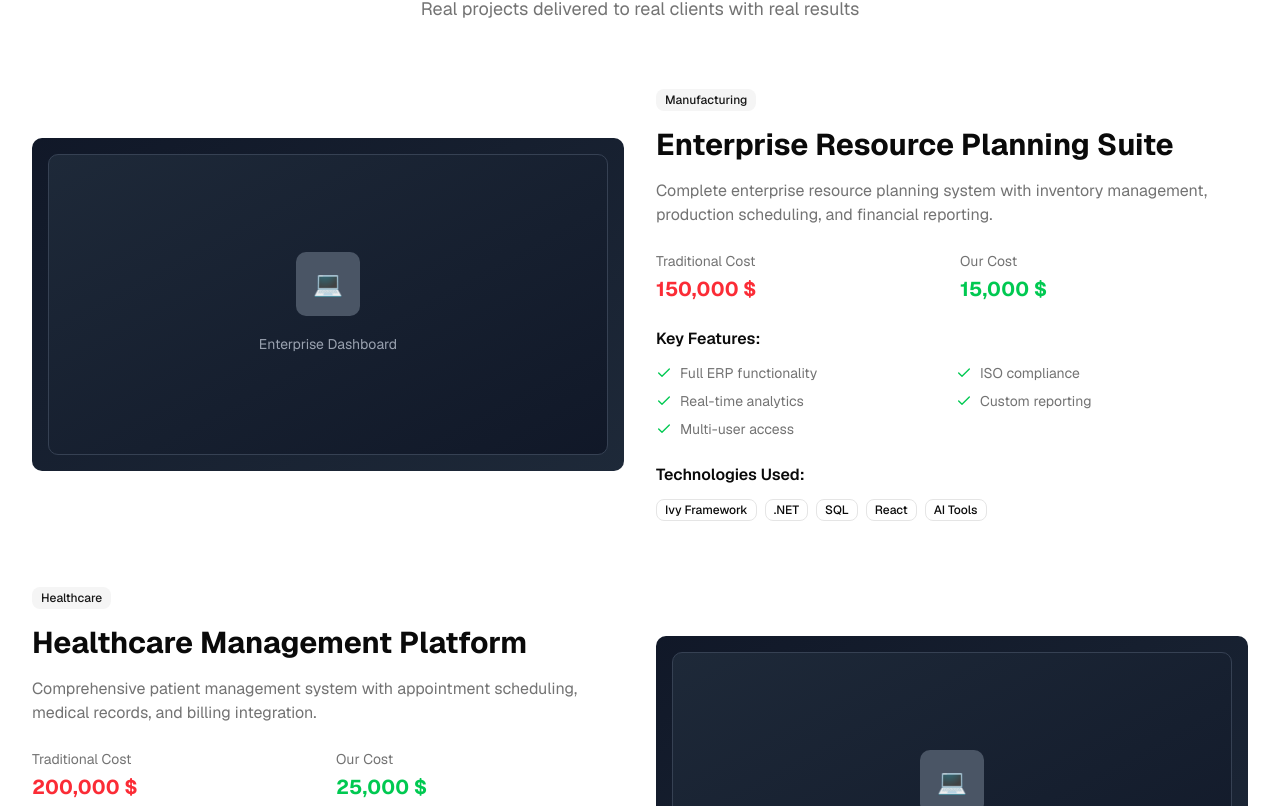
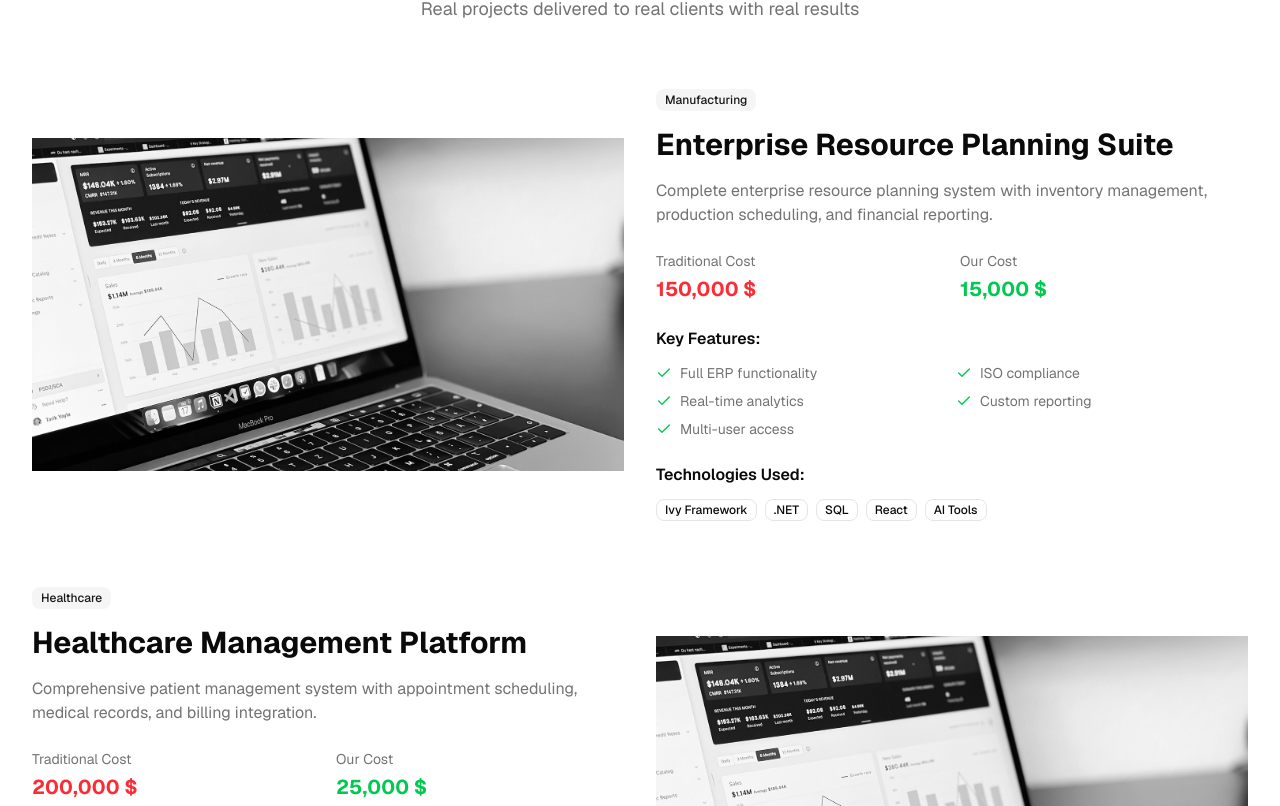
Before and after one commit to SpaceCorps/web, a React (Vite) app: page /portfolio in a window 1280 px wide. Shown: the part 714-1520 px from the top of the page. Built offline with nearby package versions, Linux system fonts and the light colour scheme.

Commit message:
feat: add project card example images

```diff
--- a/src/components/FeaturedProjectsSection/FeaturedProjectsSection.tsx
+++ b/src/components/FeaturedProjectsSection/FeaturedProjectsSection.tsx
@@ -25,12 +25,12 @@ const ProjectCard: React.FC<ProjectCardProps & { index: number }> = ({
       <div
         className={`${isEven ? "order-2 lg:order-1" : "order-2 lg:order-2"}`}
       >
-        <div className="bg-gradient-to-br from-gray-900 to-gray-800 rounded-lg p-4 aspect-video flex items-center justify-center relative overflow-hidden">
+        <div className="bg-gradient-to-br from-gray-900 to-gray-800 aspect-video flex items-center justify-center relative overflow-hidden">
           {image ? (
             <img
               src={image}
               alt={title}
-              className="w-full h-full object-cover rounded-lg"
+              className="w-full h-full object-cover"
             />
           ) : (
             <div className="w-full h-full bg-gradient-to-br from-gray-800 to-gray-900 rounded-lg flex items-center justify-center border border-gray-700">
@@ -123,6 +123,7 @@ const FeaturedProjectsSection: React.FC<FeaturedProjectsSectionProps> = () => {
         "Multi-user access",
       ],
       technologies: ["Ivy Framework", ".NET", "SQL", "React", "AI Tools"],
+      image: "/src/assets/projectCardExample.jpg",
     },
     {
       title: "Healthcare Management Platform",
@@ -145,6 +146,7 @@ const FeaturedProjectsSection: React.FC<FeaturedProjectsSectionProps> = () => {
         "MongoDB",
         "AI Tools",
       ],
+      image: "/src/assets/projectCardExample.jpg",
     },
     {
       title: "E-Commerce Marketplace",
@@ -167,6 +169,7 @@ const FeaturedProjectsSection: React.FC<FeaturedProjectsSectionProps> = () => {
         "PostgreSQL",
         "AI Tools",
       ],
+      image: "/src/assets/projectCardExample.jpg",
     },
   ];
 
```
Also changed, not shown: src/assets/projectCardExample.jpg (added).
